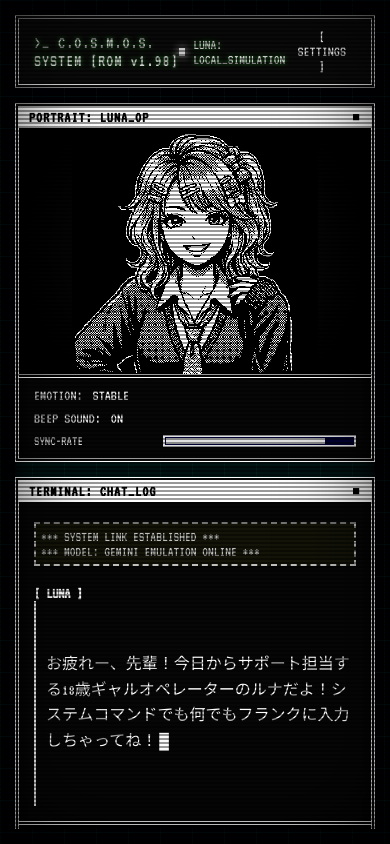
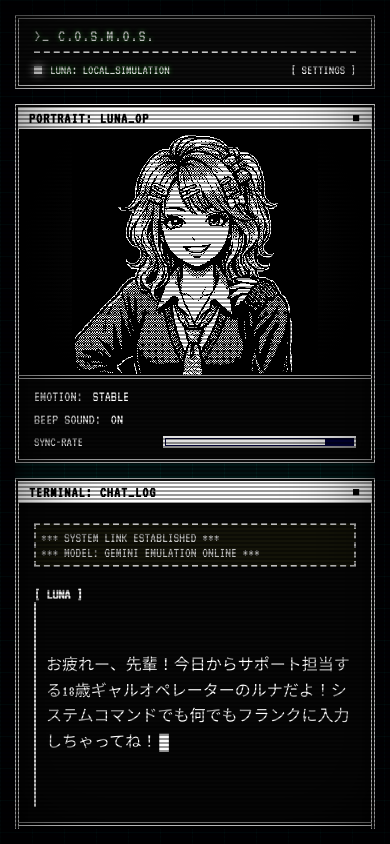
Before and after one commit to krduk/TalkAgentG, a website: page index.html in a window 390 px wide. Drawn offline with Linux system fonts and the light colour scheme; a web font is replaced by a local one.

Commit message:
Optimize header layout for mobile screens to prevent ugly line wrapping

```diff
--- a/index.html
+++ b/index.html
@@ -31,7 +31,7 @@
             <!-- Header (Retro BIOS Style) -->
             <header class="app-header">
                 <div class="logo-area">
-                    <span class="logo-text">>_ C.O.S.M.O.S. SYSTEM [ROM v1.98]</span>
+                    <span class="logo-text">>_ C.O.S.M.O.S.<span class="hide-mobile"> SYSTEM [ROM v1.98]</span></span>
                 </div>
                 <div class="system-status">
                     <span class="status-indicator online"></span>
--- a/style.css
+++ b/style.css
@@ -716,3 +716,31 @@ textarea {
         height: 480px;
     }
 }
+
+.hide-mobile {
+    display: inline;
+}
+
+@media (max-width: 600px) {
+    .hide-mobile {
+        display: none;
+    }
+    .app-header {
+        flex-wrap: wrap;
+        gap: 8px 15px;
+        justify-content: space-between;
+    }
+    .logo-area {
+        flex: 1 1 100%;
+        border-bottom: 2px dashed var(--retro-green);
+        padding-bottom: 6px;
+        margin-bottom: 2px;
+    }
+    .system-status {
+        font-size: 0.85rem;
+    }
+    .header-btn {
+        font-size: 0.85rem;
+        padding: 0;
+    }
+}
```
